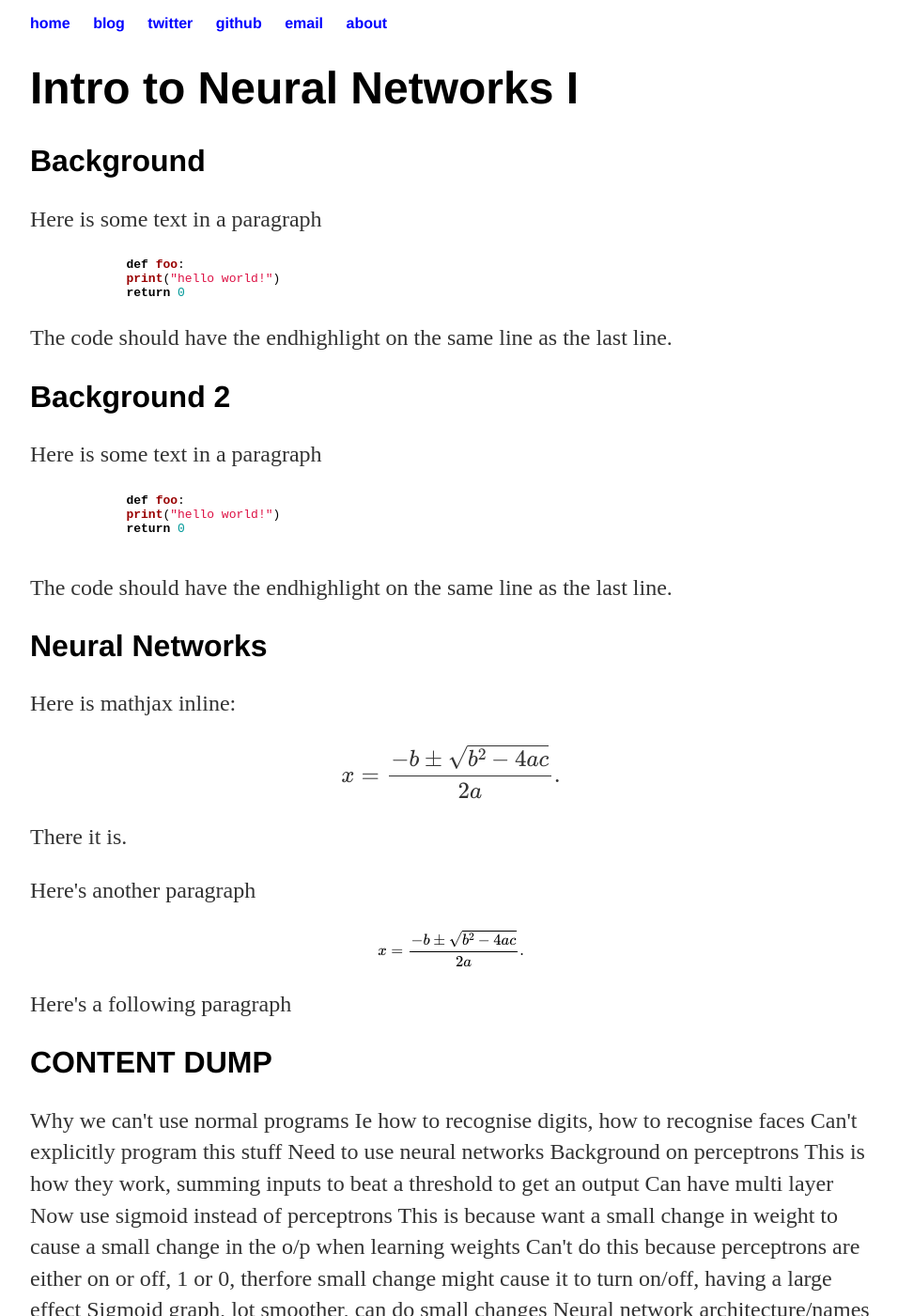
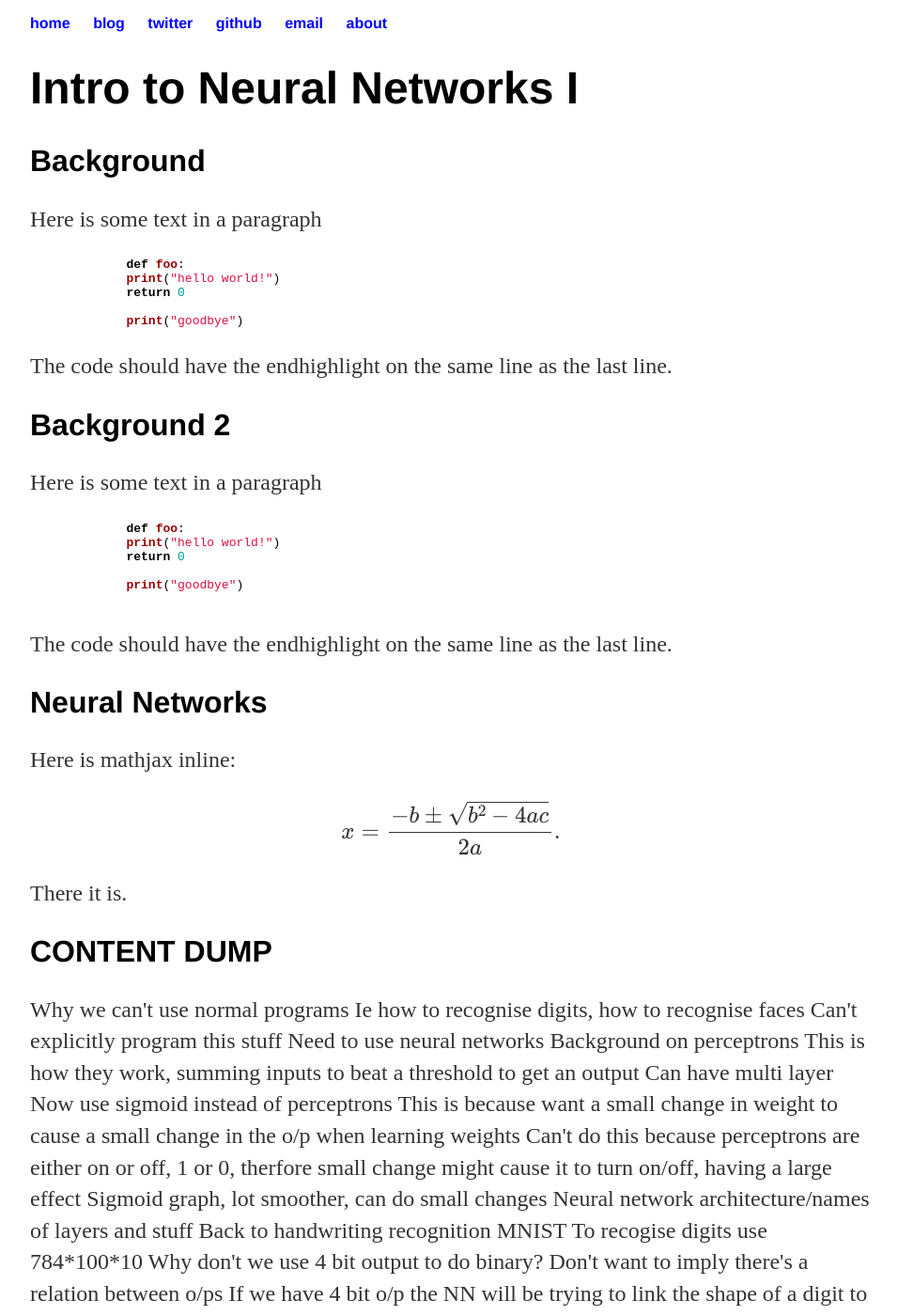
Before and after one commit to bentrevett/bentrevett.github.io, a Jekyll site: the page built from blog/intro-to-neural-networks-i/index.html, in a window 1280 px wide and 1400 px high. Shown: the whole window at 94% size, without its empty margins (160-1116 px from the left). Built offline with Jekyll 4.4.1, drawn with Linux system fonts in a browser that asks for light colours; formulas are drawn with MathJax 3.

Commit message:
fixing formatting

```diff
--- a/blog/intro-to-neural-networks-i/index.html
+++ b/blog/intro-to-neural-networks-i/index.html
@@ -10,7 +10,9 @@ use_mathjax: true
 	{% highlight python %}
 	def foo:
 	print("hello world!")
-	return 0{% endhighlight %}
+	return 0
+
+	print("goodbye"){% endhighlight %}
 	<p>The code should have the endhighlight on the same line as the last line.</p>
 	<h2>Background 2</h2>
 	<p>Here is some text in a paragraph</p>
@@ -18,13 +20,12 @@ use_mathjax: true
 	def foo:
 	print("hello world!")
 	return 0
+
+	print("goodbye")
 	{% endhighlight %}
 	<p>The code should have the endhighlight on the same line as the last line.</p>
 	<h2>Neural Networks</h2>
 	<p>Here is mathjax inline: $$x = {-b \pm \sqrt{b^2-4ac} \over 2a}.$$ There it is.</p>
-	<p>Here's another paragraph</p>
-	$$x = {-b \pm \sqrt{b^2-4ac} \over 2a}.$$
-	<p>Here's a following paragraph</p>
 	<h2>CONTENT DUMP</h2>
 	<p>
 	Why we can't use normal programs
```
